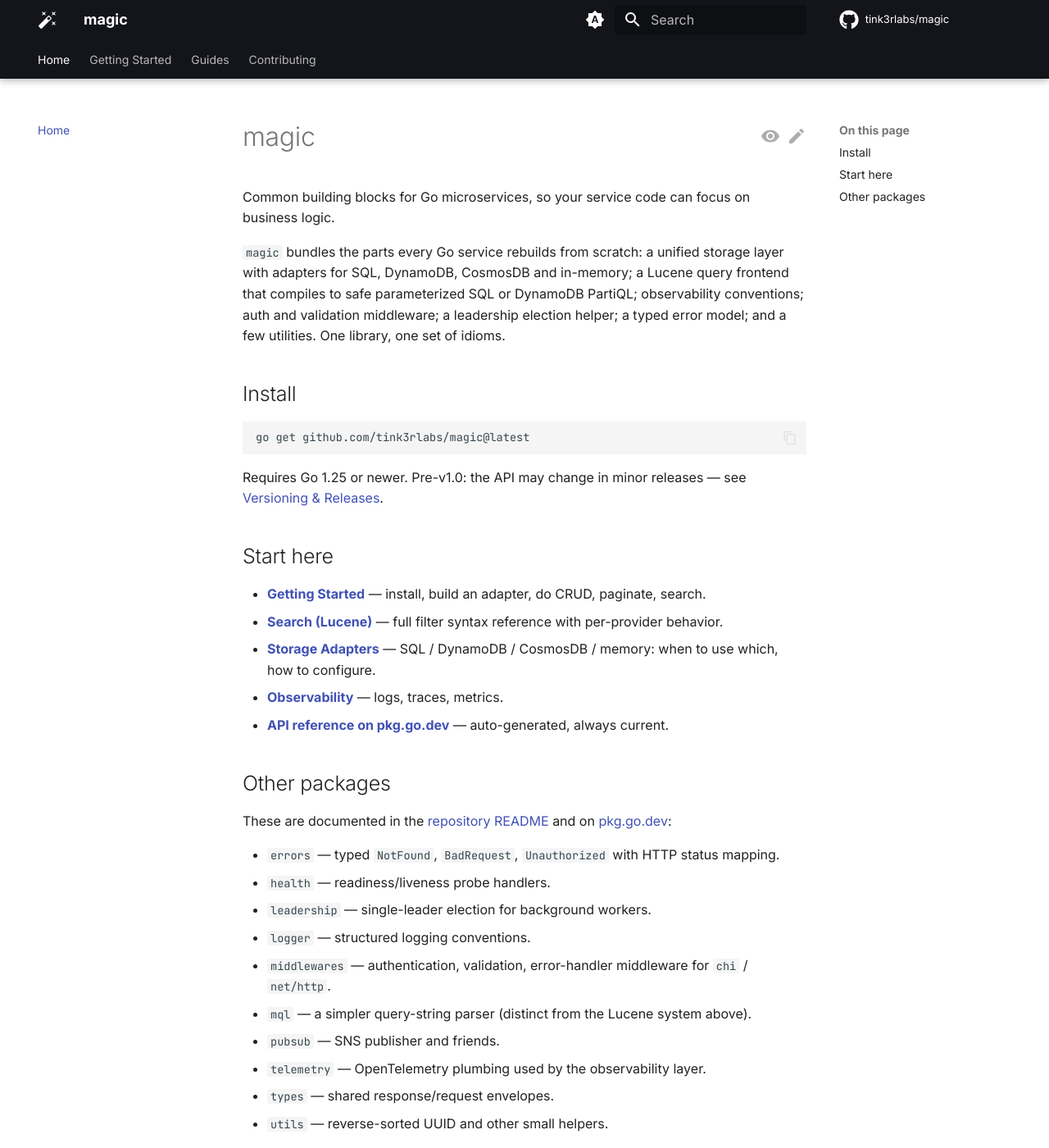
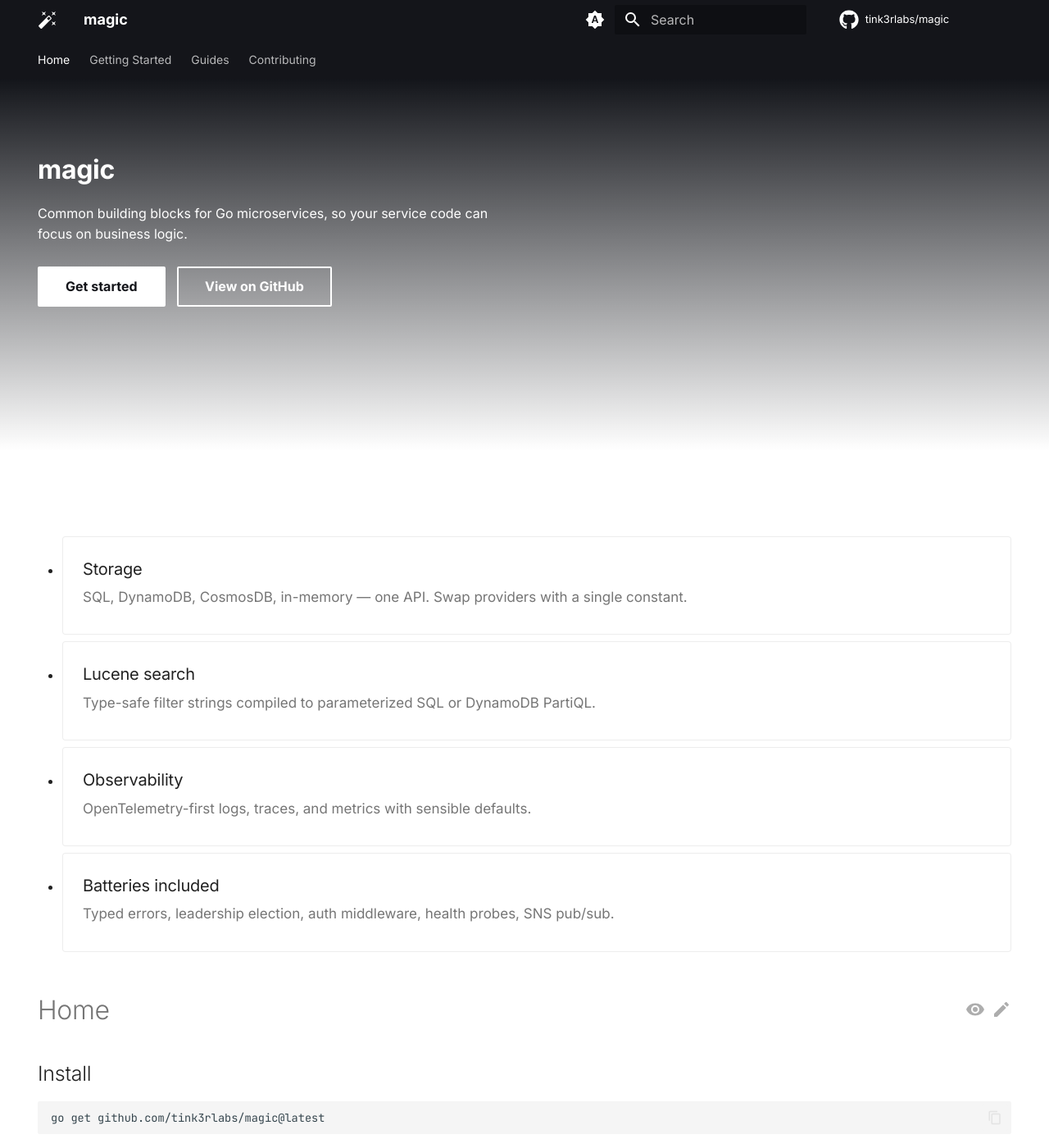
Before and after one commit to tink3rlabs/magic, an MkDocs documentation site: the page built from docs/index.md, in a window 1280 px wide and 1400 px high. Shown: the whole window at 82% size. Built offline with MkDocs 1.6.1 and Material for MkDocs 9.7.7, drawn with Linux system fonts in a browser that asks for light colours; comment, search, counter and statistics services are not loaded; the version menu is left out.

Commit message:
docs: rewrite index as hero landing using home.html template

```diff
--- a/docs/index.md
+++ b/docs/index.md
@@ -1,8 +1,9 @@
-# magic
-
-Common building blocks for Go microservices, so your service code can focus on business logic.
-
-`magic` bundles the parts every Go service rebuilds from scratch: a unified storage layer with adapters for SQL, DynamoDB, CosmosDB and in-memory; a Lucene query frontend that compiles to safe parameterized SQL or DynamoDB PartiQL; observability conventions; auth and validation middleware; a leadership election helper; a typed error model; and a few utilities. One library, one set of idioms.
+---
+template: home.html
+hide:
+  - navigation
+  - toc
+---
 
 ## Install
 
```
